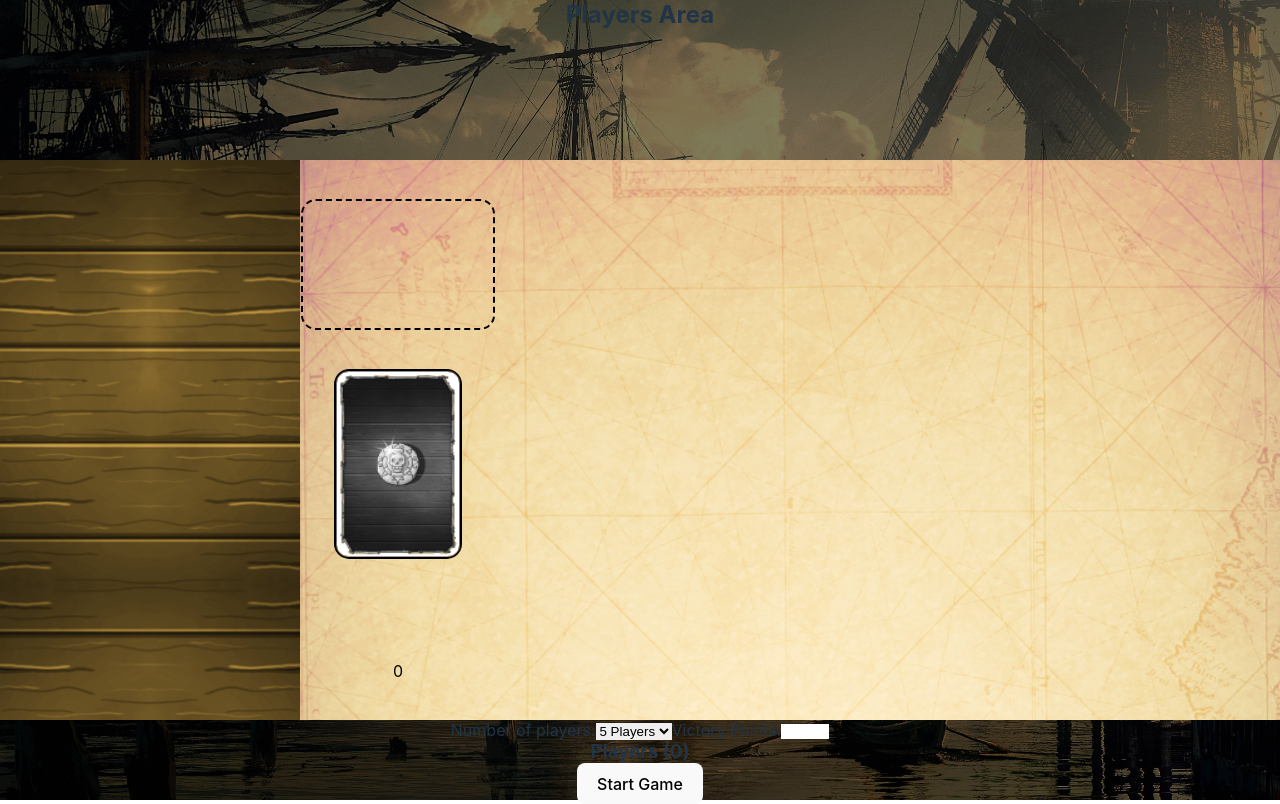
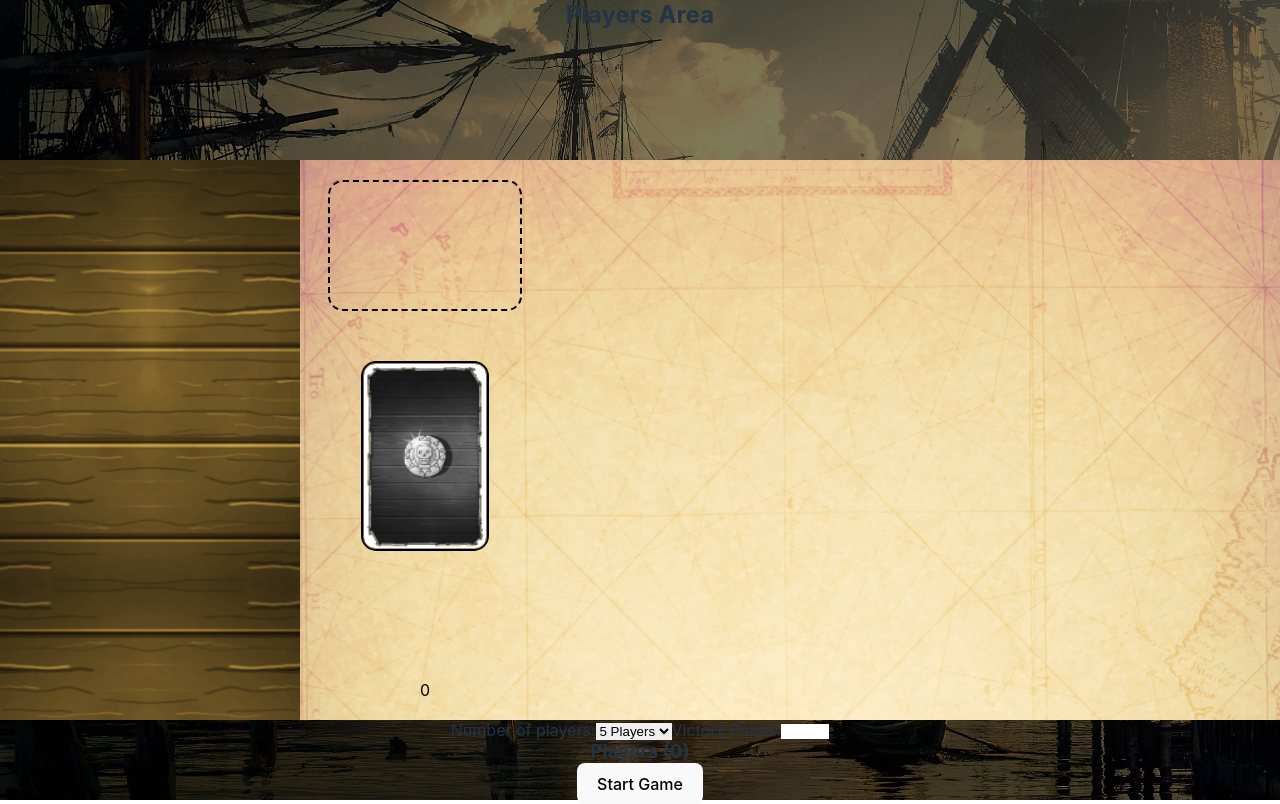
Before and after one commit to DMNklv/PortRoyalReact, a React (Vite) app in the folder client/: page /game in a window 1280 px wide. Built offline with nearby package versions, Linux system fonts and the light colour scheme.

Commit message:
Somewhat fixed arrangement when there are too many person cards on display

```diff
--- a/client/src/css/GameBoard.css
+++ b/client/src/css/GameBoard.css
@@ -23,10 +23,11 @@
 }
 
 #deckWrapper {
-    display: flex;
-    flex-direction: column;
-    margin: auto;
+    /* display: flex;
+    flex-direction: column; */
+    margin: auto 0;
     width: 20%;
+    min-width: 250px;
 }
 
 .deckCards {
@@ -85,9 +86,10 @@
 }
 
 #shipsAndPersonsWrapper {
-    display: flex;
-    flex-direction: column;
+    /* display: flex;
+    flex-direction: column; */
     width: 80%;
+    /* width: auto; */
 }
 
 .personsWrapper {
@@ -102,10 +104,13 @@
 
 
 .cardsSegment {
-    display: flex;
+    display: grid;
+    grid-template-columns: repeat(auto-fit,  minmax(10px, max-content));
     align-items: center;
+    width: 90%;
     height: 100%;
-    width: 100%;
+    /* margin-left: auto;
+    margin-right: auto; */
 }
 
 .expeditionCardsSegment {
@@ -281,7 +286,9 @@
 }
 
 .shipCard:hover, .personCard:hover {
-    box-shadow: 0 0 10px 2px rgb(38, 28, 170);
+    box-shadow: 0 0 10px 2px rgb(35, 34, 47);
+    z-index: 10;
+    translate: 0 -5px;
 }
 
 .expeditionCard:hover {
--- a/client/src/store/slices/gameSlice.js
+++ b/client/src/store/slices/gameSlice.js
@@ -58,7 +58,7 @@ const gameSlice = createSlice({
 
             try {
                 const deck = shuffleDeck(buildDeck(
-                    gameSettings.justOneMoreContract ? cardsData1.cards.justOneMoreContractCards : cardsData1.cards.baseGameCards, cardsData1.baseDeckComposition1, gameSettings.numberOfPlayers
+                    gameSettings.justOneMoreContract ? cardsData1.cards.justOneMoreContractCards : cardsData1.cards.baseGameCards, cardsData1.baseDeckComposition, gameSettings.numberOfPlayers
                 ));
 
                 console.log('🃏 Deck built and shuffled:', deck);
```
